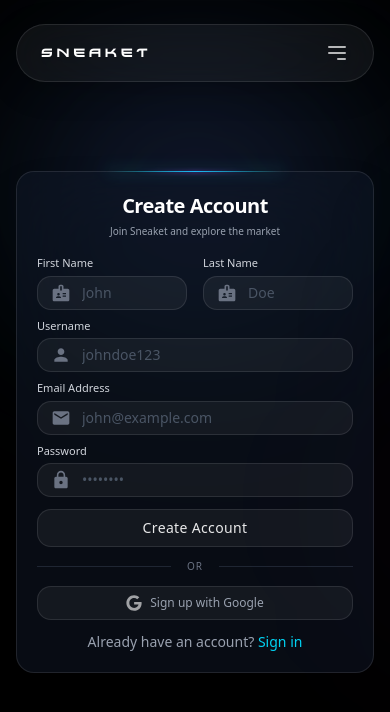
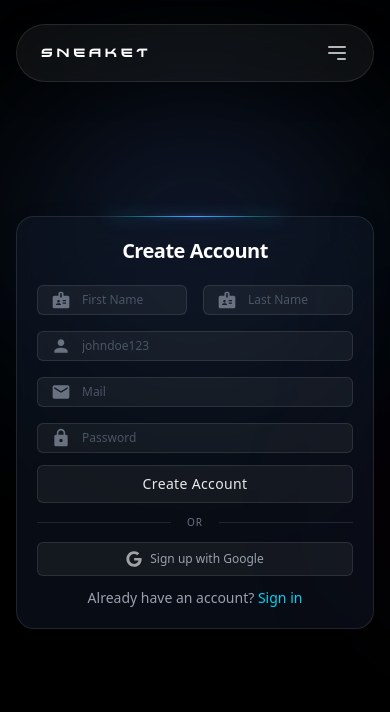
Before and after one commit to rishebss/sneaket_frontend, a React app: page /signup in a window 390 px wide. Shown: the top 712 px of the page. Built offline with nearby package versions, Linux system fonts and the light colour scheme; the HTML template or start-up script is replaced by a standard one.

Commit message:
responsive usersignup page

```diff
--- a/src/defaultpages/Signup.jsx
+++ b/src/defaultpages/Signup.jsx
@@ -87,9 +87,7 @@ export default function Signup() {
                         <h1 className="text-xl font-semibold text-white tracking-tight mb-1">
                             Create Account
                         </h1>
-                        <p className="text-gray-400 text-[10px] font-light">
-                            Join Sneaket and explore the market
-                        </p>
+
                     </div>
 
                     {/* General Error Message */}
@@ -105,7 +103,7 @@ export default function Signup() {
                         <div className="grid grid-cols-2 gap-4">
                             <div className="group">
                                 <label className="block text-[11px] font-medium text-gray-300 mb-1">
-                                    First Name
+
                                 </label>
                                 <div className="relative">
                                     <div className="absolute inset-y-0 left-0 pl-3.5 flex items-center pointer-events-none">
@@ -116,8 +114,8 @@ export default function Signup() {
                                         name="first_name"
                                         value={formData.first_name}
                                         onChange={handleChange}
-                                        className={`w-full pl-11 pr-4 py-1.5 md:py-2 bg-white/5 border ${errors.first_name ? 'border-red-500/50' : 'border-white/10'} rounded-xl text-white placeholder-gray-600 focus:outline-none focus:border-cyan-500/40 focus:bg-white/[0.08] transition-all text-sm`}
-                                        placeholder="John"
+                                        className={`w-full pl-11 pr-4 py-1.5 md:py-2 bg-white/5 border ${errors.first_name ? 'border-red-500/50' : 'border-white/10'} rounded-sm text-white placeholder-gray-600 focus:outline-none focus:border-cyan-500/40 focus:bg-white/[0.08] transition-all text-xs`}
+                                        placeholder="First Name"
                                         required
                                     />
                                 </div>
@@ -125,7 +123,7 @@ export default function Signup() {
                             </div>
                             <div className="group">
                                 <label className="block text-[11px] font-medium text-gray-300 mb-1">
-                                    Last Name
+
                                 </label>
                                 <div className="relative">
                                     <div className="absolute inset-y-0 left-0 pl-3.5 flex items-center pointer-events-none">
@@ -136,8 +134,8 @@ export default function Signup() {
                                         name="last_name"
                                         value={formData.last_name}
                                         onChange={handleChange}
-                                        className={`w-full pl-11 pr-4 py-1.5 md:py-2 bg-white/5 border ${errors.last_name ? 'border-red-500/50' : 'border-white/10'} rounded-xl text-white placeholder-gray-600 focus:outline-none focus:border-cyan-500/40 focus:bg-white/[0.08] transition-all text-sm`}
-                                        placeholder="Doe"
+                                        className={`w-full pl-11 pr-4 py-1.5 md:py-2 bg-white/5 border ${errors.last_name ? 'border-red-500/50' : 'border-white/10'} rounded-sm text-white placeholder-gray-600 focus:outline-none focus:border-cyan-500/40 focus:bg-white/[0.08] transition-all text-xs`}
+                                        placeholder="Last Name"
                                         required
                                     />
                                 </div>
@@ -147,8 +145,8 @@ export default function Signup() {
 
                         {/* Username Field */}
                         <div className="group">
-                            <label className="block text-[11px] font-medium text-gray-300 mb-1">
-                                Username
+                            <label className="block text-[11px] font-medium text-gray-300 mb-1 mt-4">
+
                             </label>
                             <div className="relative">
                                 <div className="absolute inset-y-0 left-0 pl-3.5 flex items-center pointer-events-none">
@@ -159,7 +157,7 @@ export default function Signup() {
                                     name="username"
                                     value={formData.username}
                                     onChange={handleChange}
-                                    className={`w-full pl-11 pr-4 py-1.5 md:py-2 bg-white/5 border ${errors.username ? 'border-red-500/50' : 'border-white/10'} rounded-xl text-white placeholder-gray-600 focus:outline-none focus:border-cyan-500/40 focus:bg-white/[0.08] transition-all text-sm`}
+                                    className={`w-full pl-11 pr-4 py-1.5 md:py-2 bg-white/5 border ${errors.username ? 'border-red-500/50' : 'border-white/10'} rounded-sm text-white placeholder-gray-600 focus:outline-none focus:border-cyan-500/40 focus:bg-white/[0.08] transition-all text-xs`}
                                     placeholder="johndoe123"
                                     required
                                 />
@@ -169,8 +167,8 @@ export default function Signup() {
 
                         {/* Email Field */}
                         <div className="group">
-                            <label className="block text-[11px] font-medium text-gray-300 mb-1">
-                                Email Address
+                            <label className="block text-[11px] font-medium text-gray-300 mb-1 mt-4">
+
                             </label>
                             <div className="relative">
                                 <div className="absolute inset-y-0 left-0 pl-3.5 flex items-center pointer-events-none">
@@ -181,8 +179,8 @@ export default function Signup() {
                                     name="email"
                                     value={formData.email}
                                     onChange={handleChange}
-                                    className={`w-full pl-11 pr-4 py-1.5 md:py-2 bg-white/5 border ${errors.email ? 'border-red-500/50' : 'border-white/10'} rounded-xl text-white placeholder-gray-600 focus:outline-none focus:border-cyan-500/40 focus:bg-white/[0.08] transition-all text-sm`}
-                                    placeholder="john@example.com"
+                                    className={`w-full pl-11 pr-4 py-1.5 md:py-2 bg-white/5 border ${errors.email ? 'border-red-500/50' : 'border-white/10'} rounded-sm text-white placeholder-gray-600 focus:outline-none focus:border-cyan-500/40 focus:bg-white/[0.08] transition-all text-xs`}
+                                    placeholder="Mail"
                                     required
                                 />
                             </div>
@@ -191,8 +189,8 @@ export default function Signup() {
 
                         {/* Password Field */}
                         <div className="group">
-                            <label className="block text-[11px] font-medium text-gray-300 mb-1">
-                                Password
+                            <label className="block text-[11px] font-medium text-gray-300 mb-1 mt-4">
+
                             </label>
                             <div className="relative">
                                 <div className="absolute inset-y-0 left-0 pl-3.5 flex items-center pointer-events-none">
@@ -203,8 +201,8 @@ export default function Signup() {
                                     name="password"
                                     value={formData.password}
                                     onChange={handleChange}
-                                    className={`w-full pl-11 pr-4 py-1.5 md:py-2 bg-white/5 border ${errors.password ? 'border-red-500/50' : 'border-white/10'} rounded-xl text-white placeholder-gray-600 focus:outline-none focus:border-cyan-500/40 focus:bg-white/[0.08] transition-all text-sm`}
-                                    placeholder="••••••••"
+                                    className={`w-full pl-11 pr-4 py-1.5 md:py-2 bg-white/5 border ${errors.password ? 'border-red-500/50' : 'border-white/10'} rounded-sm text-white placeholder-gray-600 focus:outline-none focus:border-cyan-500/40 focus:bg-white/[0.08] transition-all text-xs`}
+                                    placeholder="Password"
                                     required
                                 />
                             </div>
@@ -215,13 +213,13 @@ export default function Signup() {
                         <button
                             type="submit"
                             disabled={isLoading}
-                            className="w-full group relative py-2 md:py-2.5 mt-1 rounded-xl bg-white/5 border border-white/10 hover:border-cyan-500/50 hover:bg-white/10 transition-all duration-500 overflow-hidden"
+                            className="w-full group relative py-2 md:py-2.5 mt-1 rounded-sm bg-white/5 border border-white/10 hover:border-cyan-500/50 hover:bg-white/10 transition-all duration-500 overflow-hidden"
                         >
                             <div className="absolute inset-0 bg-gradient-to-r from-cyan-500/0 via-cyan-500/5 to-cyan-500/0 opacity-0 group-hover:opacity-100 transition-opacity duration-700" />
                             <span className="relative z-10 flex items-center justify-center gap-2 text-white/90 group-hover:text-white font-medium tracking-wide text-sm transition-colors">
                                 {isLoading ? (
                                     <>
-                                        <div className="w-4 h-4 border-2 border-white/20 border-t-white/80 rounded-full animate-spin" />
+                                        <div className="w-4 h-4 border-2 border-white/20 border-t-white/80 rounded-sm animate-spin" />
                                         <span>Creating Account...</span>
                                     </>
                                 ) : (
@@ -240,7 +238,7 @@ export default function Signup() {
 
                     {/* Social Signup */}
                     <div className="flex flex-col gap-3">
-                        <button className="group relative w-full py-2 md:py-2.5 bg-white/5 border border-white/10 rounded-xl hover:border-white/20 hover:bg-white/10 transition-all duration-300">
+                        <button className="group relative w-full py-2 md:py-2.5 bg-white/5 border border-white/10 rounded-sm hover:border-white/20 hover:bg-white/10 transition-all duration-300">
                             <div className="flex items-center justify-center gap-2">
                                 <FaGoogle className="w-4 h-4 text-white/60 group-hover:text-white transition-colors" />
                                 <span className="text-xs text-gray-400 group-hover:text-white">Sign up with Google</span>
@@ -282,7 +280,7 @@ export default function Signup() {
             </div>
 
             {/* CSS Animation */}
-            <style>{`
+            <style jsx="true">{`
                 @keyframes float {
                     0% {
                         transform: translateY(0) translateX(0);
```
Also changed, not shown: src/usercomponents/Hero.jsx (line endings or trailing spaces).
